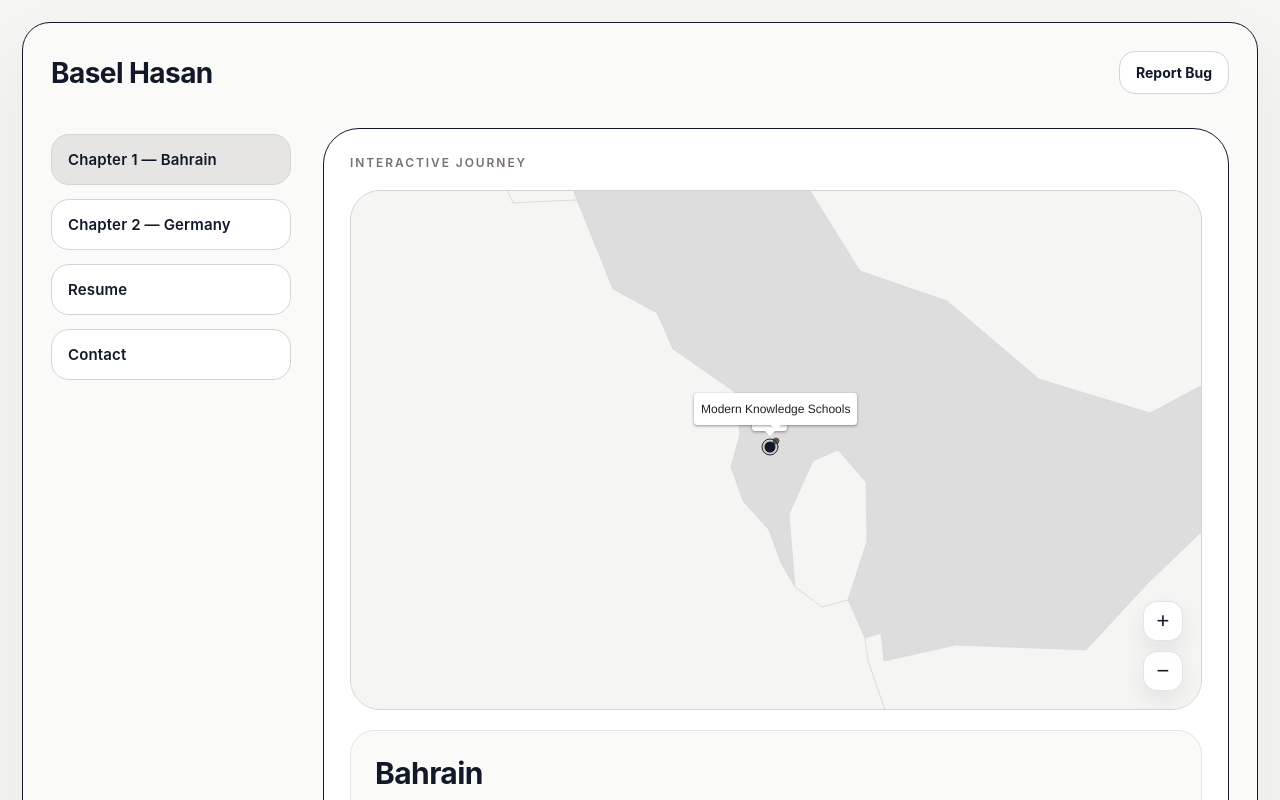
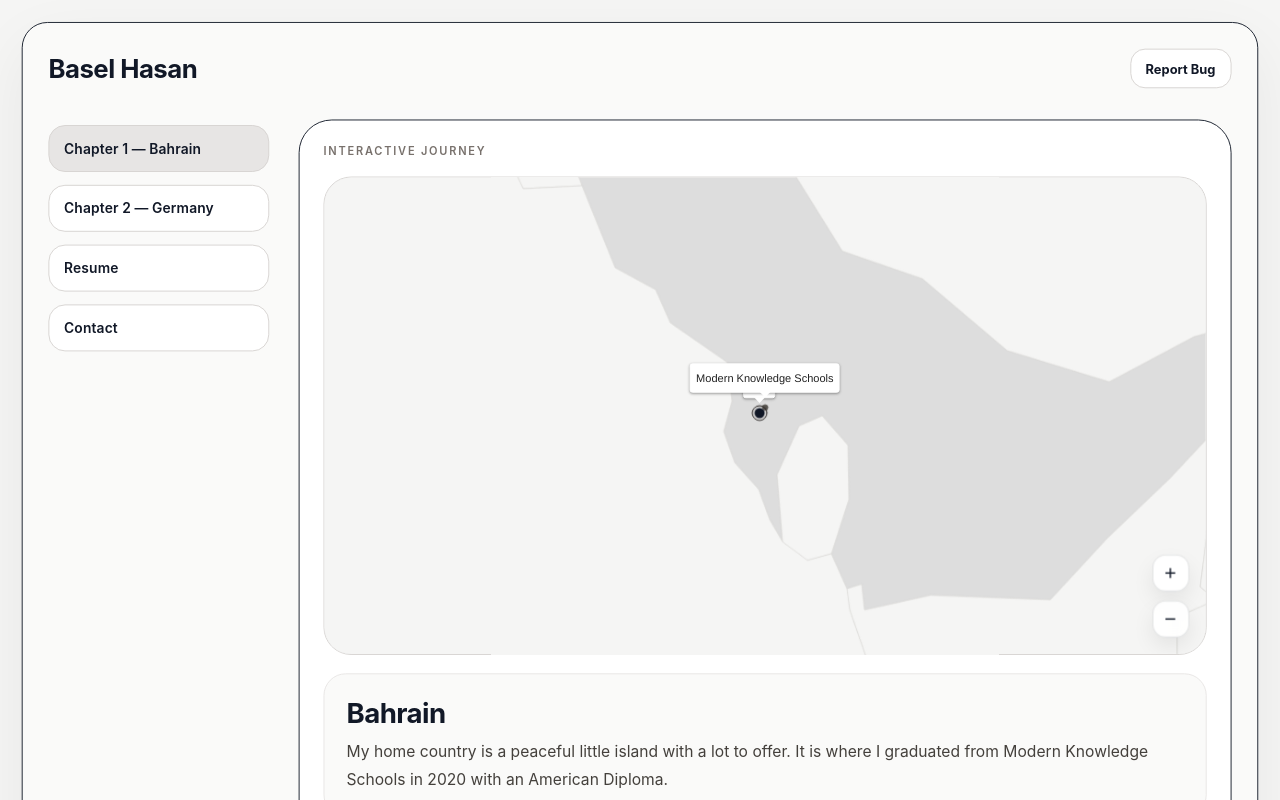
Before and after one commit to baselhasan1/baselhasan-website, a React (Vite) app: page / in a window 1280 px wide. Shown: the top 800 px of the page. Built offline with nearby package versions, Linux system fonts and the light colour scheme; no server answers.

Commit message:
Adjust app scale and prepare latest UI update

```diff
--- a/src/App.jsx
+++ b/src/App.jsx
@@ -209,6 +209,15 @@ function App() {
           fontFamily:
             'Inter, ui-sans-serif, system-ui, -apple-system, BlinkMacSystemFont, "Segoe UI", sans-serif',
           color: colors.text,
+          overflowX: "hidden",
+        }}
+      >
+        <div
+          style={{
+            transform: "scale(0.92)",
+            transformOrigin: "top center",
+            width: "108.7%",
+            marginLeft: "-4.35%",
           }}
         >
           <div
@@ -355,6 +364,7 @@ function App() {
             </div>
           </div>
         </div>
+      </div>
 
       <BugReportModal
         isOpen={showBugModal}
```
Lines whose indentation alone changed are shown as unchanged.
